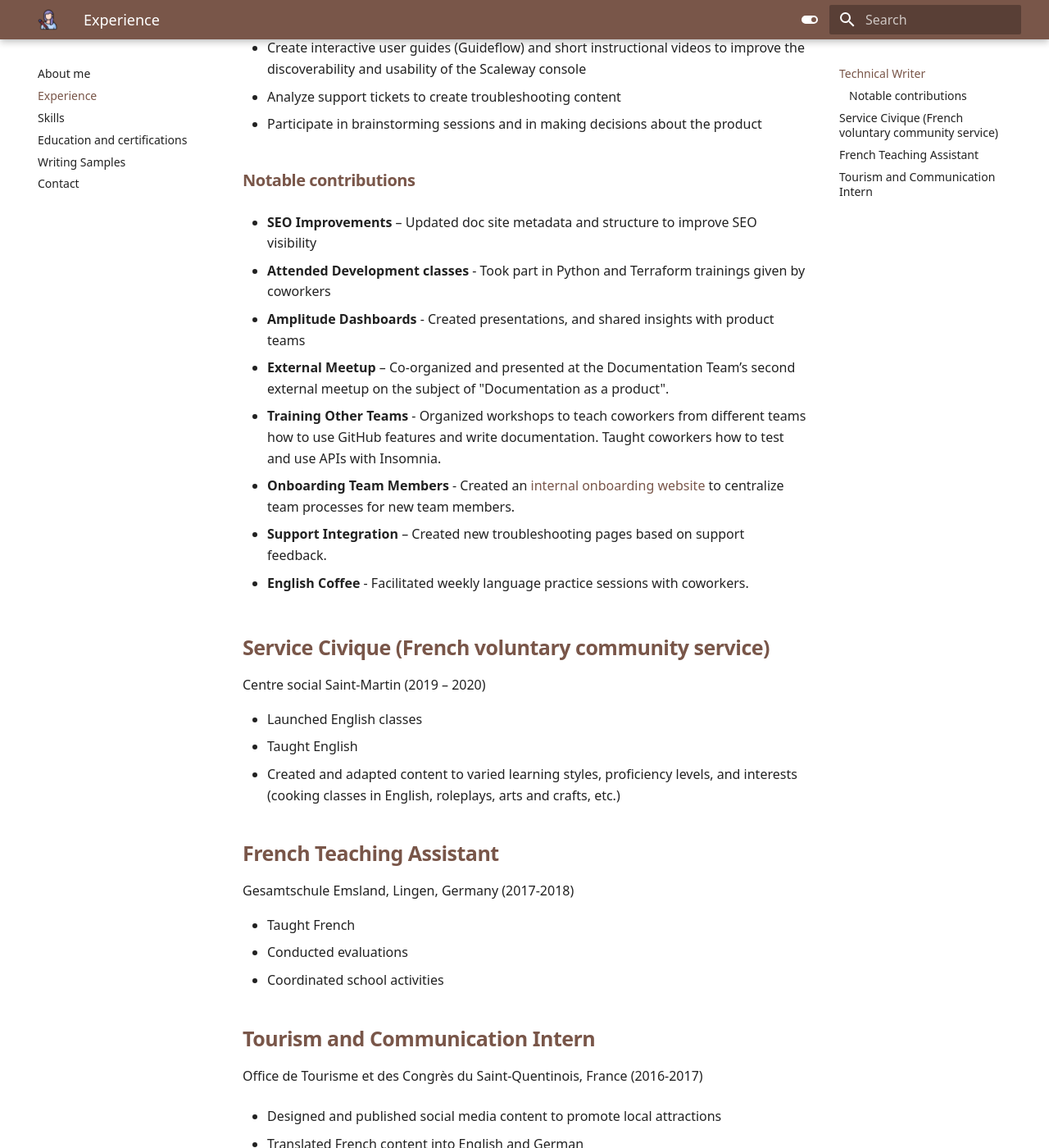
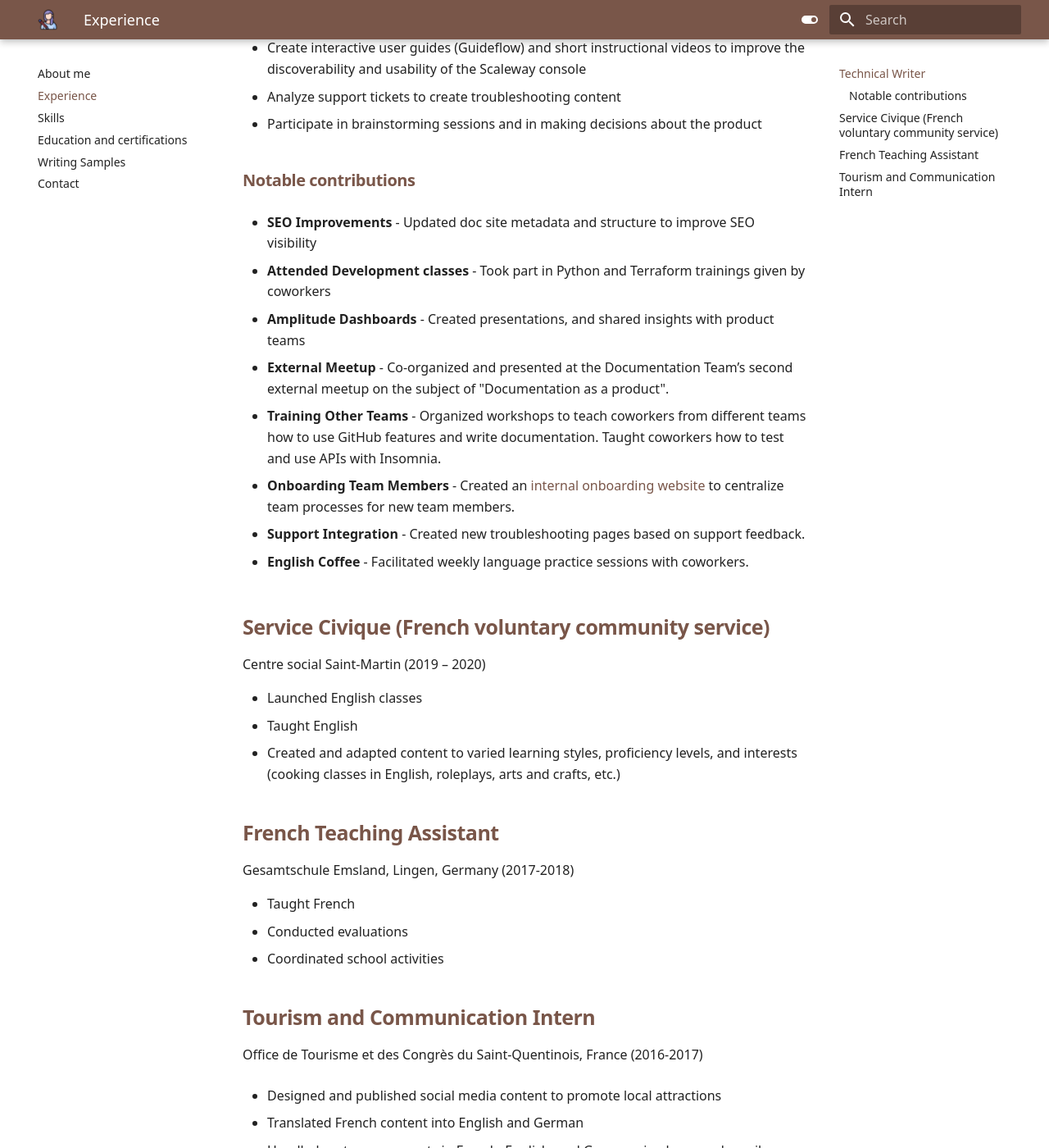
Before and after one commit to adenehm/my-cv, an MkDocs documentation site: the page built from docs/experience.md, in a window 1280 px wide and 1400 px high, scrolled down 661 px. Shown: the whole window at 82% size. Built offline with MkDocs 1.6.1 and Material for MkDocs 9.7.7, drawn with Linux system fonts in a browser that asks for light colours; some of the changed text lies outside the part shown.

Commit message:
docs(fix): typos (#3)

```diff
--- a/docs/experience.md
+++ b/docs/experience.md
@@ -32,19 +32,19 @@
 
 ### Notable contributions
 
-- **SEO Improvements** – Updated doc site metadata and structure to improve SEO visibility
+- **SEO Improvements** - Updated doc site metadata and structure to improve SEO visibility
 
 - **Attended Development classes** - Took part in Python and Terraform trainings given by coworkers
 
 - **Amplitude Dashboards** - Created presentations, and shared insights with product teams
 
-- **External Meetup** – Co-organized and presented at the Documentation Team’s second external meetup on the subject of "Documentation as a product".
+- **External Meetup** - Co-organized and presented at the Documentation Team’s second external meetup on the subject of "Documentation as a product".
 
 - **Training Other Teams** - Organized workshops to teach coworkers from different teams how to use GitHub features and write documentation. Taught coworkers how to test and use APIs with Insomnia.
 
 - **Onboarding Team Members** - Created an [internal onboarding website](https://onboarding-docteam-bucket.s3-website.fr-par.scw.cloud/) to centralize team processes for new team members.
 
-- **Support Integration** – Created new troubleshooting pages based on support feedback.
+- **Support Integration** - Created new troubleshooting pages based on support feedback.
 
 - **English Coffee** - Facilitated weekly language practice sessions with coworkers.
 
--- a/mkdocs.yml
+++ b/mkdocs.yml
@@ -77,4 +77,4 @@
       link: mailto:neda.ryanne2@gmail.com
 
 copyright: > # Sets the copyright notice for the website.
-  Copyright &copy; 2016 - 2024 Martin Donath - Made with Material for MkDocs
+  Copyright &copy; 2016 - 2024 Martin Donath
```
Also changed, not shown: docs/writing-samples.md (+1 -1 lines).
